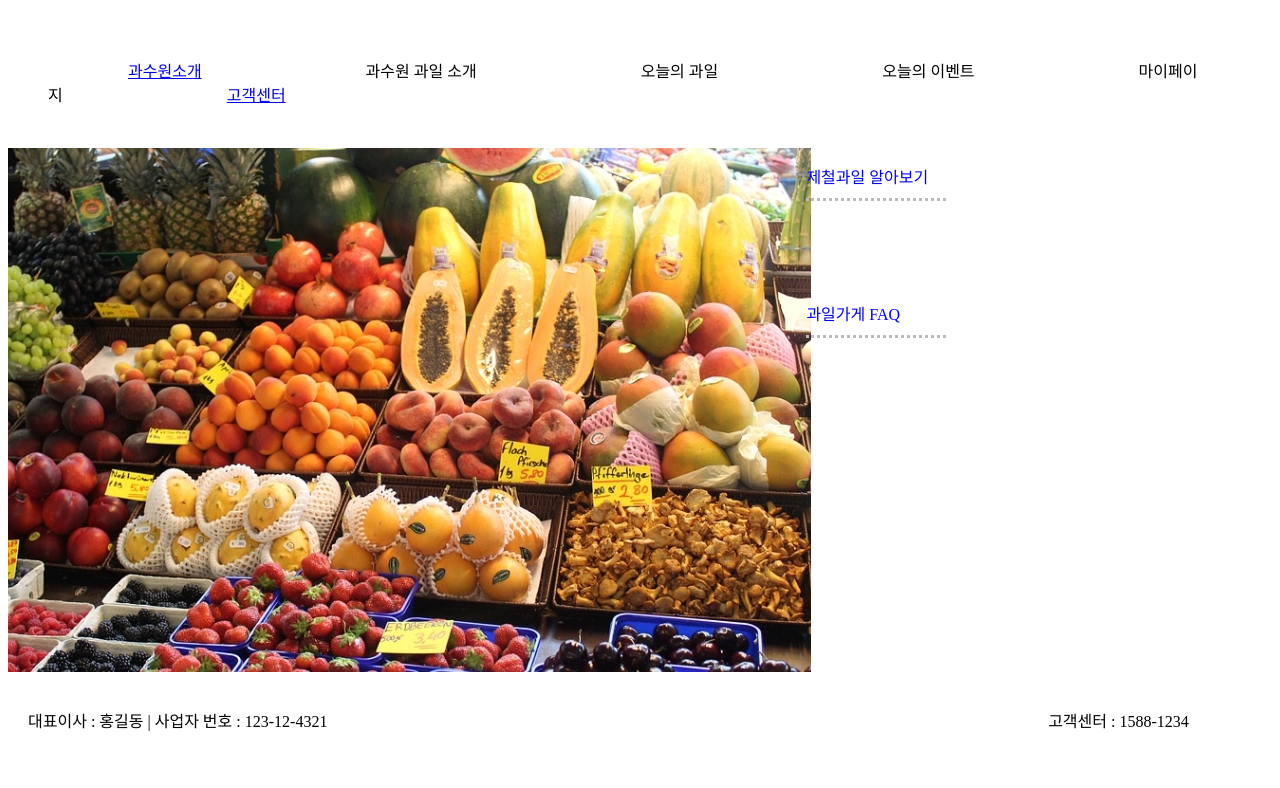
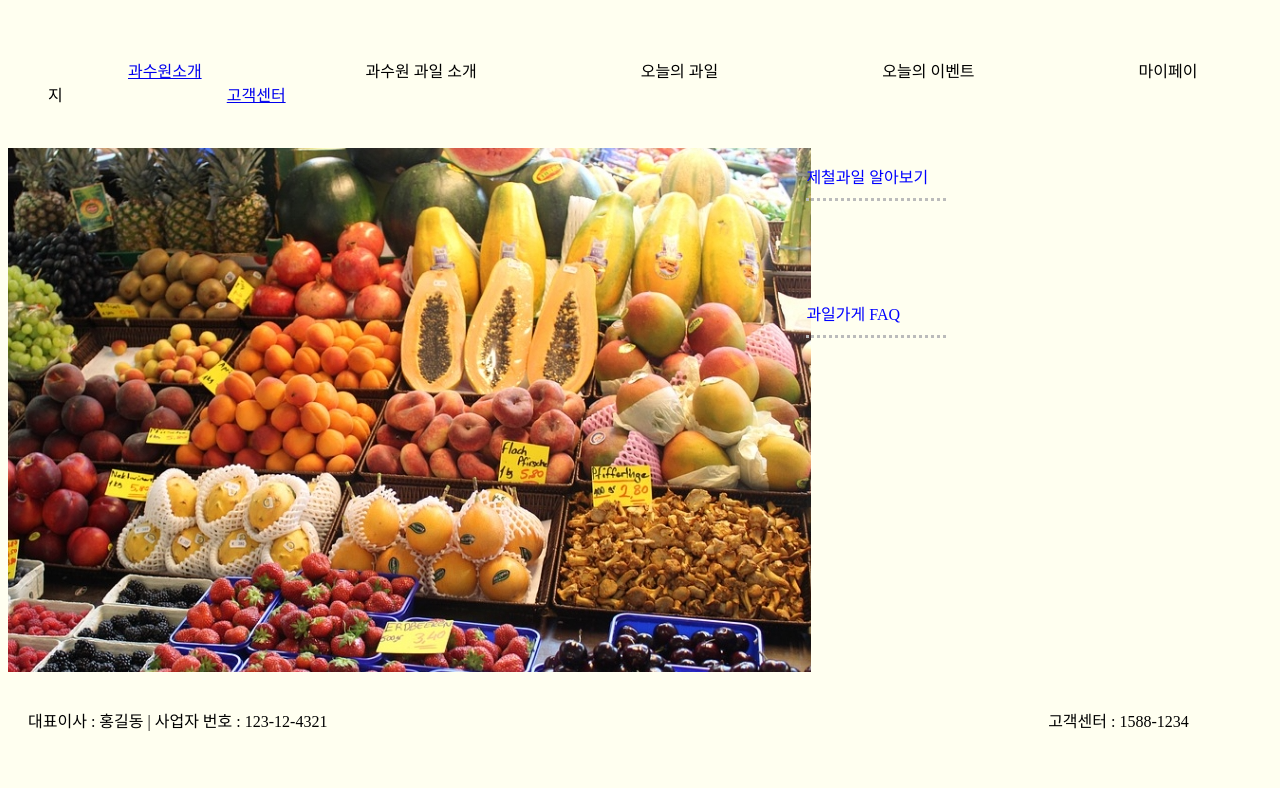
Before and after one commit to poornsol2/poornsol2.github.io, a plain HTML site: page index.html in a window 1280 px wide. Shown: the part 66-854 px from the top of the page. Drawn offline with Linux system fonts and the light colour scheme.

Commit message:
Update index.html

```diff
--- a/index.html
+++ b/index.html
@@ -70,7 +70,7 @@
 		margin: 20px;
 	}
 </style>
-<body>
+<body bgcolor="ivory">
 <header>
 <div id="logo">
 신선함과 맛으로 보답하는 과수원 과일가게
```
